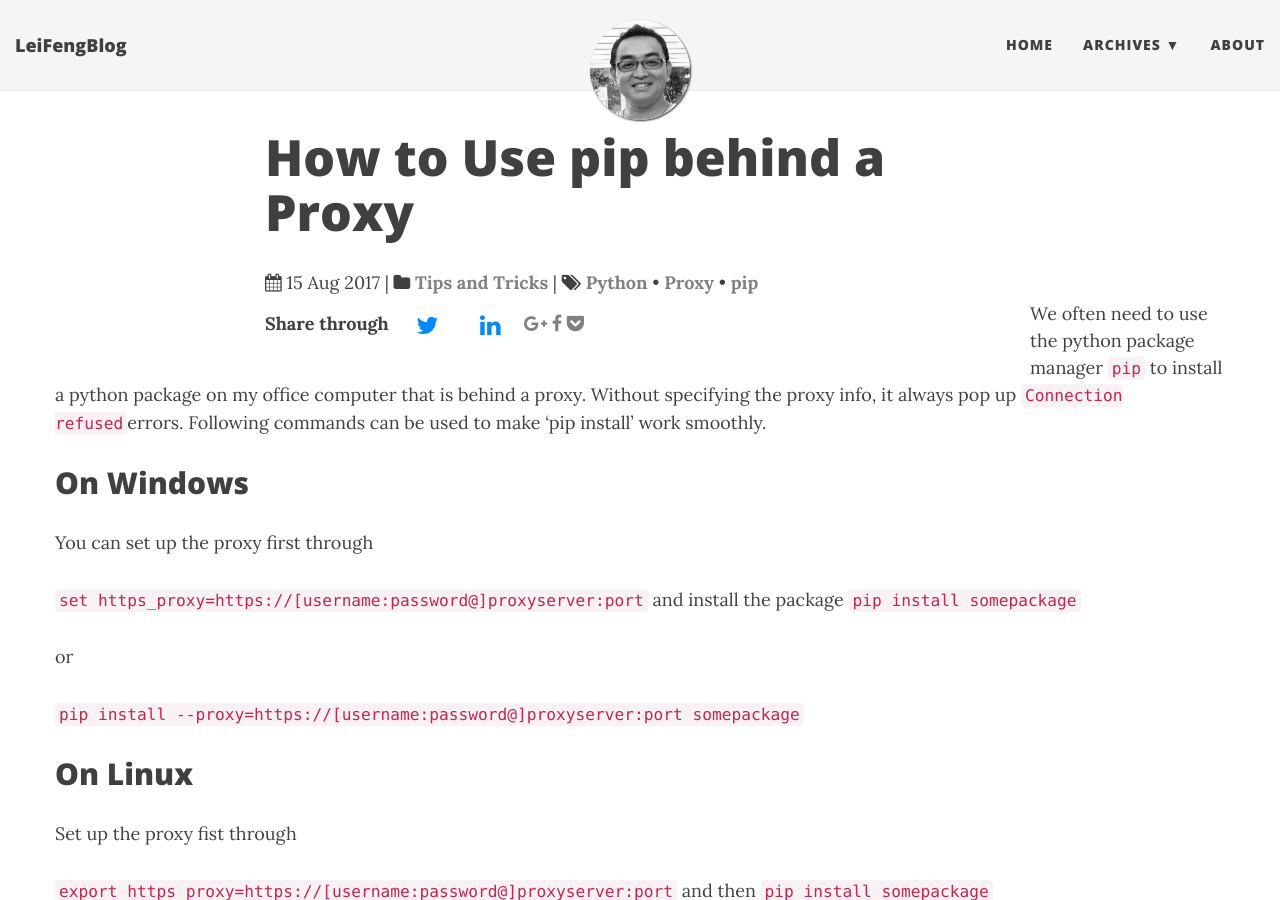
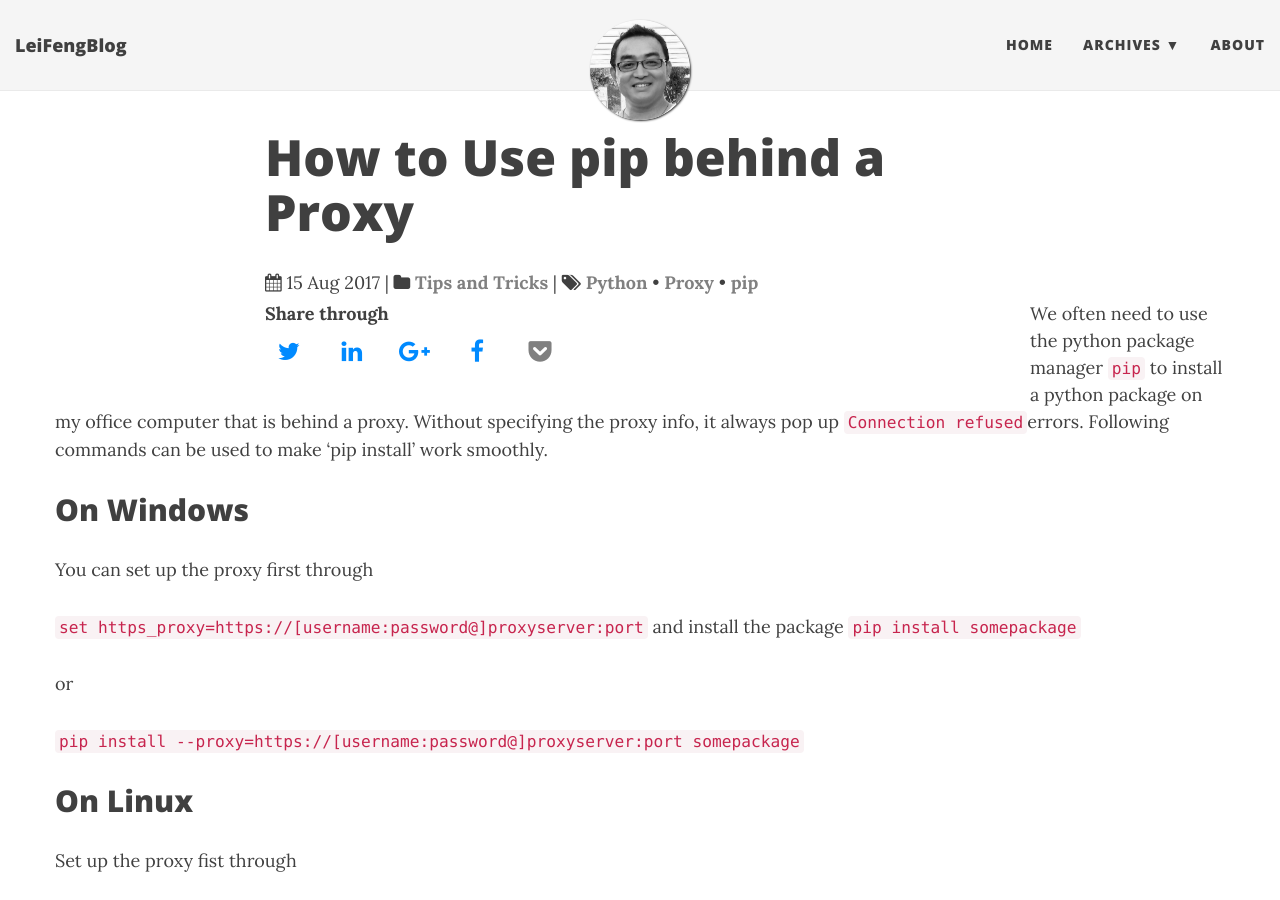
Before and after one commit to stonefl/stonefl.github.io, a Jekyll site: the page built from _posts/2017-09-22-how-to-use-pip-behind-a-proxy.md, in a window 1280 px wide and 900 px high. Built offline with Jekyll 4.4.1, drawn with Linux system fonts in a browser that asks for light colours; nearby versions of some CDN libraries; comment, search, counter and statistics services are not loaded.

Commit message:
Update share-social-icons.html

```diff
--- a/_includes/share-social-icons.html
+++ b/_includes/share-social-icons.html
@@ -1,14 +1,12 @@
 <div class="social-icons">
   <div class=""row">
+     <strong>Share through</strong>
      <ul class="list-inline">
-        <li>
-            <strong>Share through</strong>
-        </li
          <!--twitter-->
          <li>
               <a href="https://twitter.com/share?text={{ page.title }}&amp;url={{ site.url }}{{ page.url }}&amp;via={{ site.author.twitter }}"  target="_blank" title="Share on twitter">
                  <span class="fa-stack fa-lg"
-                      <i class="fa fa-circle fa-stack-2x"></i>
+                      <i class="fa fa-square-o fa-stack-2x"></i>
                       <i class="fa fa-twitter fa-stack-1x"></i>
                   </span>
               </a>
@@ -17,20 +15,38 @@
           <li>
               <a href="https://www.linkedin.com/shareArticle?mini=true&amp;url={{ site.url }}{{ page.url }}&amp;title={{ page.title }}&amp;"  target="_blank" title="Share on LinkedIn">
                  <span class="fa-stack fa-lg"
-                      <i class="fa fa-circle fa-stack-2x"></i>
+                      <i class="fa fa-square-o fa-stack-2x"></i>
                       <i class="fa fa-linkedin fa-stack-1x"></i>
                   </span>
               </a>
          </li>
-
-
-
-  <!--Google plus-->
-  <a href="https://plus.google.com/share?url={{ site.url }}{{ page.url }}"  class="social-icons" target="_blank" title="Share on Google+"> <i class="fa fa-google-plus"></i></a>
-  <!--Facebook-->
-  <a href="https://www.facebook.com/sharer.php?u={{ site.url }}{{ page.url }}&amp;p[title]={{ page.title }}"  class="social-icons" target="_blank" title="Share on Facebook"> <i class="fa fa-facebook"></i></a>
-  <!--Pocket-->
-  <a href="https://getpocket.com/edit?url={{ site.url }}{{ page.url }}"  class="social-icons" target="_blank" title="Save to Pocket"> <i class="fa fa-get-pocket"></i></a>
+         <!--Google plus-->
+         <li>
+               <a href="https://plus.google.com/share?url={{ site.url }}{{ page.url }}" target="_blank" title="Share on Google+">
+                 <span class="fa-stack fa-lg"
+                      <i class="fa fa-square-o fa-stack-2x"></i>
+                      <i class="fa fa-google-plus fa-stack-1x"></i>
+                  </span>
+              </a>
+         </li>
+          <!--Facebook-->
+         <li>
+               <a href="https://www.facebook.com/sharer.php?u={{ site.url }}{{ page.url }}&amp;p[title]={{ page.title }}"  target="_blank" title="Share on Facebook">
+                 <span class="fa-stack fa-lg"
+                      <i class="fa fa-square-o fa-stack-2x"></i>
+                      <i class="fa fa-facebook fa-stack-1x"></i>
+                  </span>
+              </a>
+         </li>
+          <!--Pocket-->
+         <li>
+               <a href="https://getpocket.com/edit?url={{ site.url }}{{ page.url }}"  class="social-icons" target="_blank" title="Save to Pocket">
+                 <span class="fa-stack fa-lg"
+                      <i class="fa fa-square-o fa-stack-2x"></i>
+                      <i class="fa fa-get-pocket fa-stack-1x"></i>
+                  </span>
+              </a>
+         </li>
      </div>
   </div>
 </div>
```
